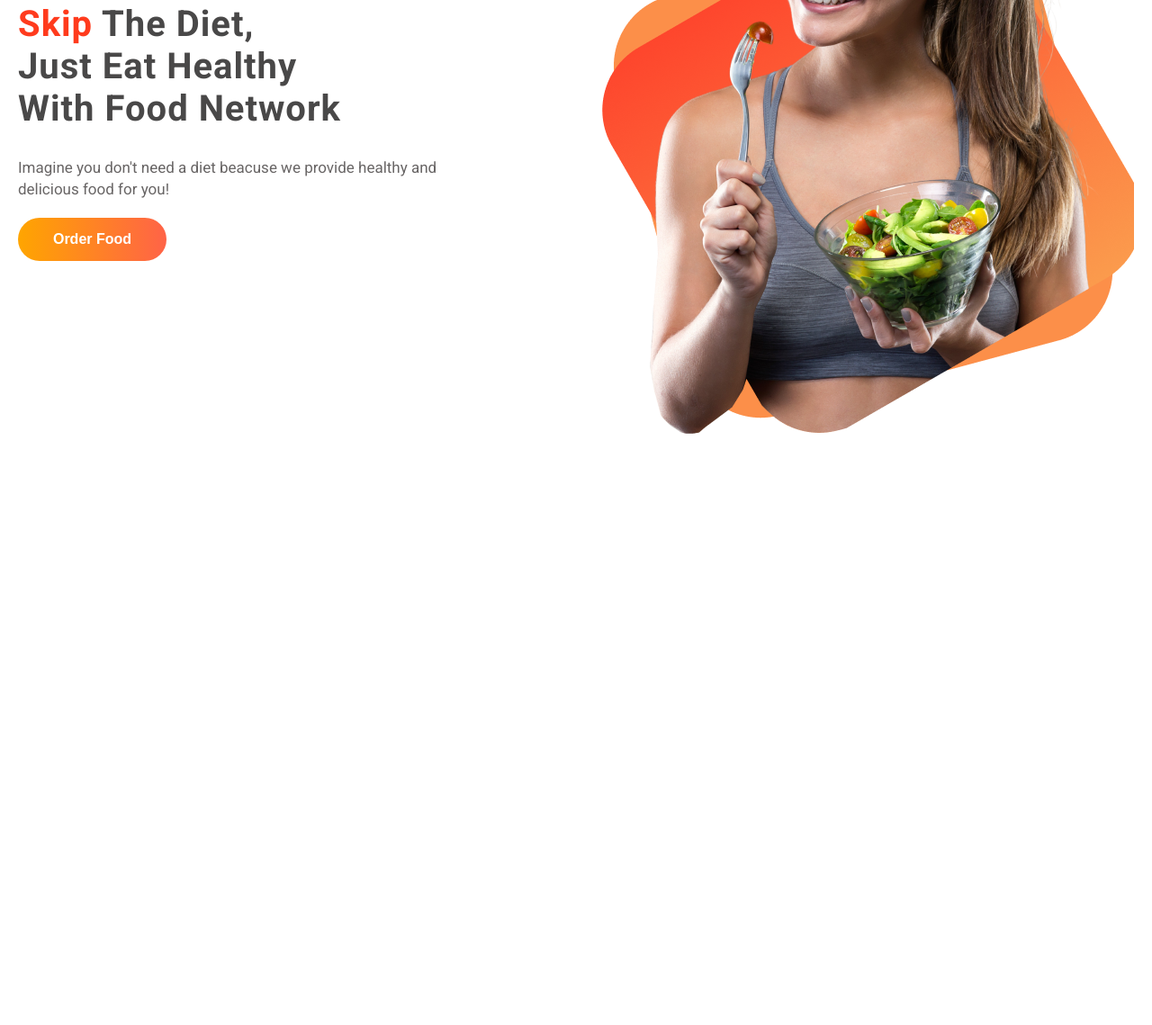
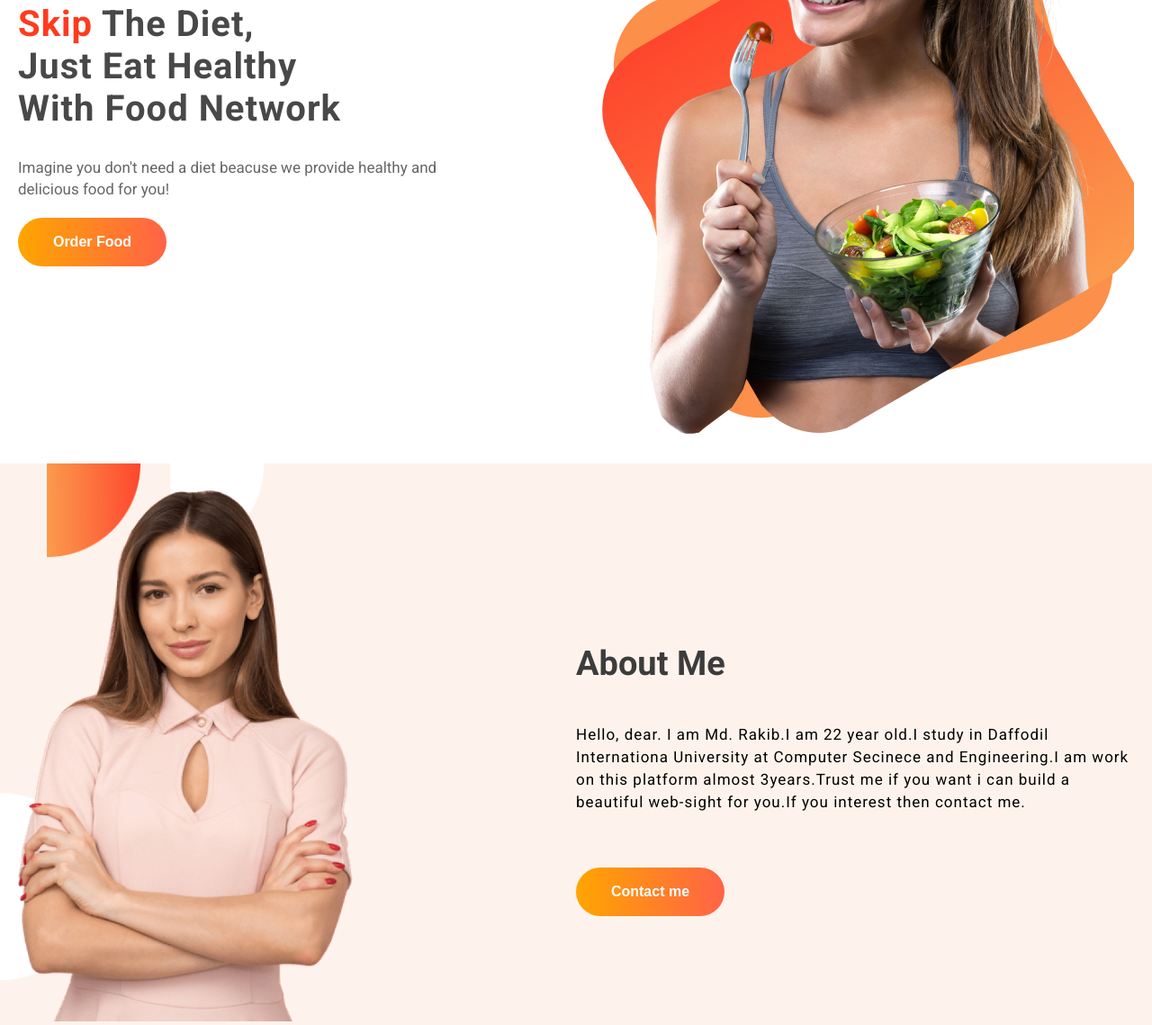
Before and after one commit to rakib5561/ChiliFood-simple-page, a plain HTML site: page index.html in a window 1280 px wide. Shown: the part 346-1485 px from the top of the page at 90% size. Before the commit the page ends 861 px from the top, so only its background shows below. Drawn offline with Linux system fonts and the light colour scheme.

Commit message:
About Section Completed

```diff
--- a/index.html
+++ b/index.html
@@ -61,7 +61,7 @@
                         </br> Just Eat Healthy</br> With Food Network</h1>
                     <p>Imagine you don't need a diet beacuse we provide healthy and delicious food for you!</p>
 
-                    <button class="order_button"><a href="#"></a>Order Food</button>
+                    <button class="button_links"><a href="#">Order Food</a></button>
 
                 </div>
 
@@ -69,15 +69,45 @@
                     <img src="./img/user.png" alt="">
                 </div>
 
-
             </div>
-
-
 
         </div>
 
     </header>
 
+
+    <!-- ====Start Main Part -->
+    <main>
+
+        <section id="aboutSection">
+
+            <div class="Container">
+
+                <div class="aboutLeftPart">
+
+                    <img src="./img/Person Image.png" alt="">
+
+                </div>
+
+                <div class="aboutRightpart">
+
+                    <h2>About Me</h2>
+                    <p>Hello, dear. I am Md. Rakib.I am 22 year old.I study in Daffodil Internationa University at
+                        Computer Secinece and
+                        Engineering.I am work on this platform almost 3years.Trust me if you want i can build a
+                        beautiful web-sight for you.If you interest then contact me.</p>
+
+                    <button class="button_links"><a href="#">Contact me</a></button>
+
+                </div>
+
+            </div>
+        </section>
+
+
+
+
+    </main>
 
 
     <!-- ======Start Footer====== -->
--- a/style.css
+++ b/style.css
@@ -15,12 +15,6 @@ body{
     max-width: 1280px;
     margin: 0 auto;
     padding: 0px 20px;
-}
-
-
-#HeaderSection{
-
-    overflow: hidden;
 
 }
 
@@ -126,13 +120,10 @@ body{
     margin-bottom: 20px;
 }
 
-.order_button{
+.button_links{
 
     width: 165px;
-    color: white;
-    font-size: 16px;
-    font-weight: 600;
-    padding: 15px 35px;
+    padding: 18px 35px;
     outline: none;
     border: none;
     cursor: pointer;
@@ -140,8 +131,64 @@ body{
     background: linear-gradient(to right,orange,tomato);
 }
 
+.button_links a{
+    color: white;
+    font-size: 16px;
+    font-weight: 600;
+    text-decoration: none;
+
+}
+
 .homeRightPart{
 
     width: 50%;
     float: right;
 }
+
+
+/* About Section Start */
+
+#aboutSection{
+
+    overflow: hidden;
+    background: url(./img/7.png);
+    background-repeat: no-repeat;
+    background-size: cover;
+
+}
+
+
+.aboutLeftPart{
+
+    width: 30%;
+    float: left;
+    margin-right: 20%;
+}
+.aboutLeftPart img{
+
+    width: 100%;
+    padding-top: 30px;
+}
+
+.aboutRightpart{
+
+    width: 50%;
+    float: right;
+    padding-top: 200px;
+}
+.aboutRightpart h2{
+
+    font-size: 38px;
+    color: rgb(61, 60, 60);
+    padding-bottom: 45px;
+    font-weight: 700;
+}
+
+.aboutRightpart p{
+
+    font-size: 17px;
+    padding-bottom: 60px;
+    line-height: 25px;
+    letter-spacing: 1px;
+
+}
```
